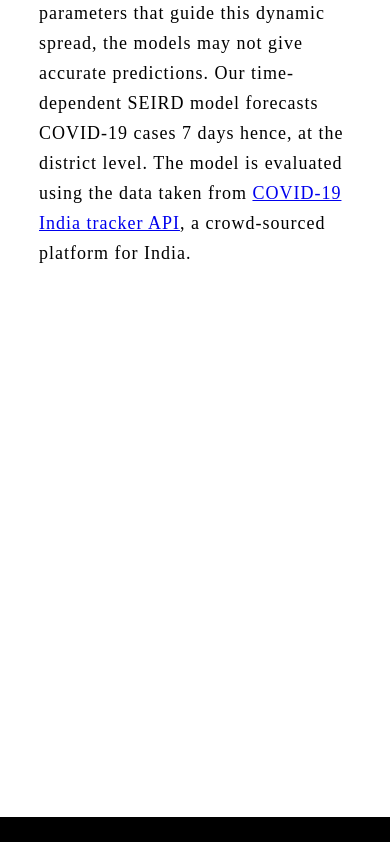
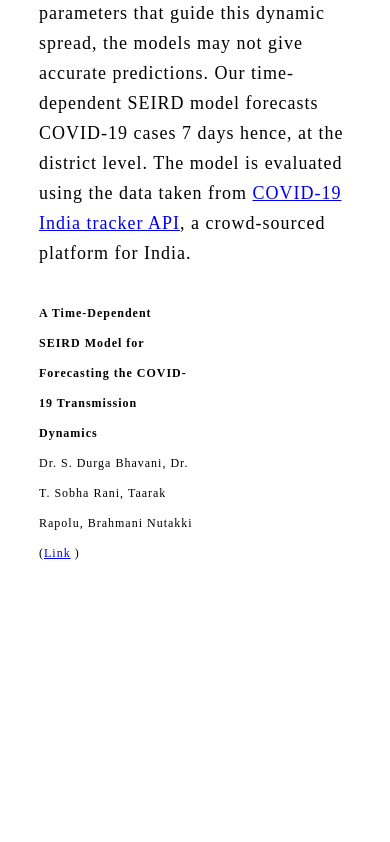
Before and after one commit to Subhash3/Covid19-Predictions-UI, a plain HTML site: page model-abstract.html in a window 390 px wide. Shown: the part 986-1828 px from the top of the page. Drawn offline with Linux system fonts and the light colour scheme.

Commit message:
Changed Model Abstract

```diff
--- a/css/model-abstract.css
+++ b/css/model-abstract.css
@@ -10,11 +10,17 @@ body{
 .abstract-text{
     position: relative;
     width: 80%;
-    height: 100vh;
+    height: 130vh;
     top: 100px;
     letter-spacing: 1px;
     font-size: 18px;
     line-height: 30px;
+}
+
+.abstract-text .reference{
+    margin-top: 30px;
+    font-size: 12px;
+    width: 50%;
 }
 
 .abstract-text h3{
@@ -28,13 +34,13 @@ body{
     bottom: 0px;
 }
 
-@media screen and (max-width: 850px){
+@media screen and (max-width: 1050px){
     body{
         /* background: pink; */
     }
 
     .abstract-text{
-        height: 120vh;
+        height: 170vh;
     }
 }
 
@@ -44,6 +50,6 @@ body{
     }
 
     .abstract-text{
-        height: 180vh;
+        height: 230vh;
     }
 }
--- a/model-abstract.html
+++ b/model-abstract.html
@@ -28,6 +28,13 @@
         days hence, at the district level.
         The model is evaluated using the data taken from <a href="https://github.com/covid19india/api">COVID-19 India
             tracker API</a>, a crowd-sourced platform for India.
+
+        <div class="reference">
+            <h4>A Time-Dependent SEIRD Model for Forecasting the COVID-19 Transmission Dynamics</h4>
+            Dr. S. Durga Bhavani, Dr. T. Sobha Rani, Taarak Rapolu, Brahmani Nutakki
+
+            <div class="paper-link">(<a href=" https://doi.org/10.1101/2020.05.29.20113571">Link</a> )</div>
+        </div>
     </div>
 </body>
 
```
